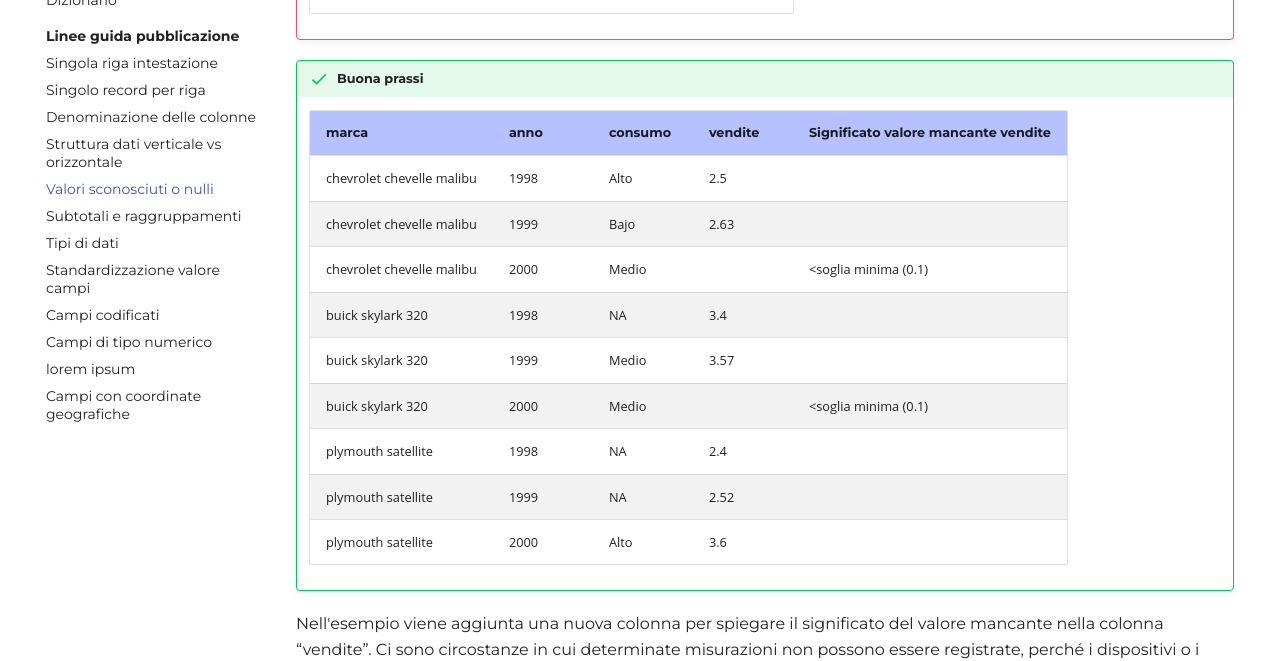
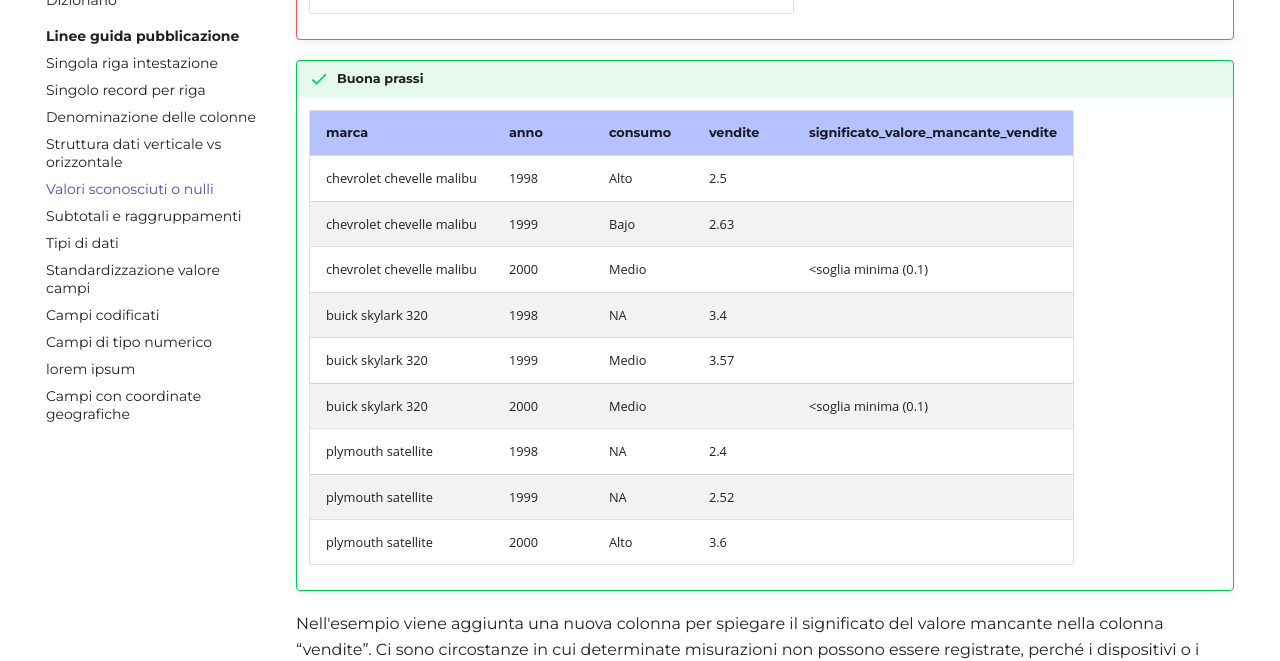
Before and after one commit to ondata/guidaPraticaPubblicazioneCSV, an MkDocs documentation site: the page built from docs/guida/linee_guida_pubblicazione/P05_trattamento_valori_sconosciuti.md, in a window 1280 px wide and 900 px high, scrolled down 2661 px. Shown: the part 135-796 px from the top of the window. Built offline with MkDocs 1.6.1 and Material for MkDocs 9.7.7, drawn with Linux system fonts in a browser that asks for light colours; comment, search, counter and statistics services are not loaded.

Commit message:
piccole correzioni

```diff
--- a/docs/guida/linee_guida_pubblicazione/P05_trattamento_valori_sconosciuti.md
+++ b/docs/guida/linee_guida_pubblicazione/P05_trattamento_valori_sconosciuti.md
@@ -74,7 +74,7 @@ Nell'esempio si osserva che il valore `0` nella colonna "vendite", indica che pe
 
 !!! success "Buona prassi"
 
-    | marca | anno | consumo | vendite | Significato valore mancante vendite |
+    | marca | anno | consumo | vendite | significato_valore_mancante_vendite |
     | --- | --- | --- | --- | --- |
     | chevrolet chevelle malibu | 1998 | Alto | 2.5 |  |
     | chevrolet chevelle malibu | 1999 | Bajo | 2.63 |  |
```
